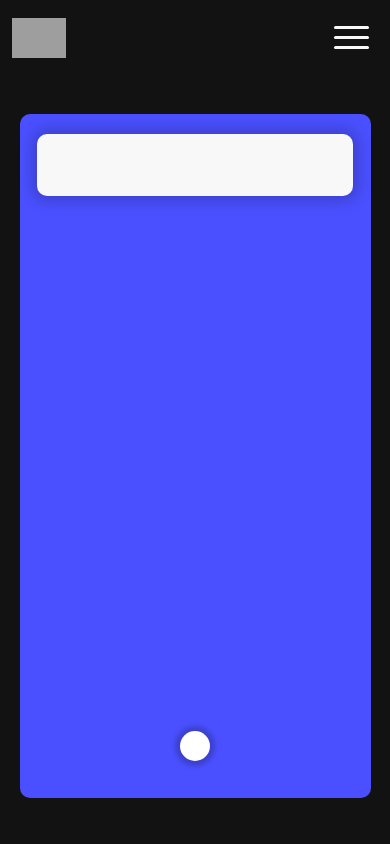
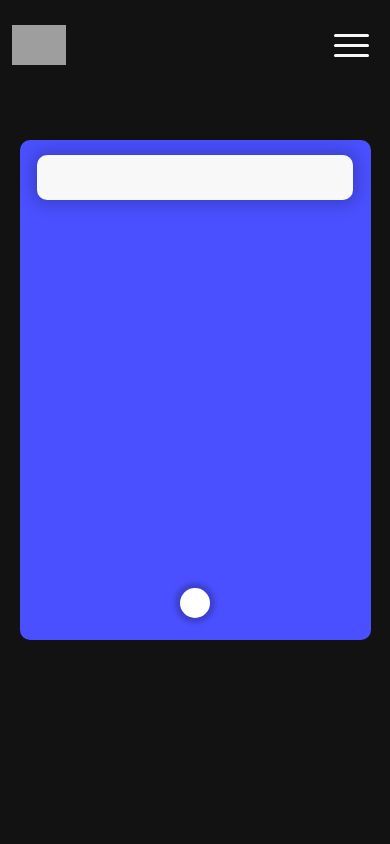
Before and after one commit to g-imhoff/FE-website, a PHP site: page / in a window 390 px wide. Run offline with PHP 8.4, Linux system fonts and the light colour scheme; tables that the repository leaves empty or names only in its code hold one stand-in row (values such as "Sample post"); data that the repository does not hold is empty; grey boxes are pictures that could not be loaded.

Commit message:
main is now responsive

```diff
--- a/css/header.css
+++ b/css/header.css
@@ -9,7 +9,7 @@ header {
     position: relative;
 
     width: 100%;
-    height: 9vh;
+    height: 110px;
     display : flex;
 
     font-family : var(--subTitleFont);
@@ -84,6 +84,7 @@ header {
 
     /*Settings for responsive*/
     header {
+        height: 90px;
         justify-content: space-between;
 
         a {
--- a/css/main.css
+++ b/css/main.css
@@ -3,12 +3,12 @@ main {
     display: flex;
     justify-content: center;
     align-items: center;
-    height: 90vh;
+    height: 800px;
     width: 100vw;
 
 
     .box {
-        height: 90%;
+        height: 700px;
         width: 90%;
         background-color: var(--primaryBlueColor);
         border-radius: 10px;
@@ -111,3 +111,26 @@ main {
         }
     }
 }
+
+
+@media screen and (max-width: 768px) {
+    main {
+        height: 600px;
+        .box {
+            height: 500px;
+            .title-container {
+                .title-box {
+                    h1 {
+                        font-size: 1rem;
+                    }
+                }
+            }
+
+            .video-container {
+                .youtube-video {
+                    width: 80%;
+                }
+            }
+        }
+    }
+}
```
